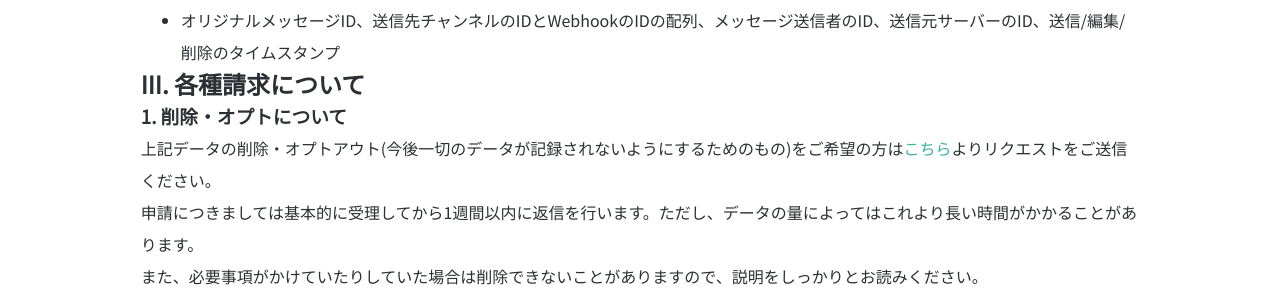
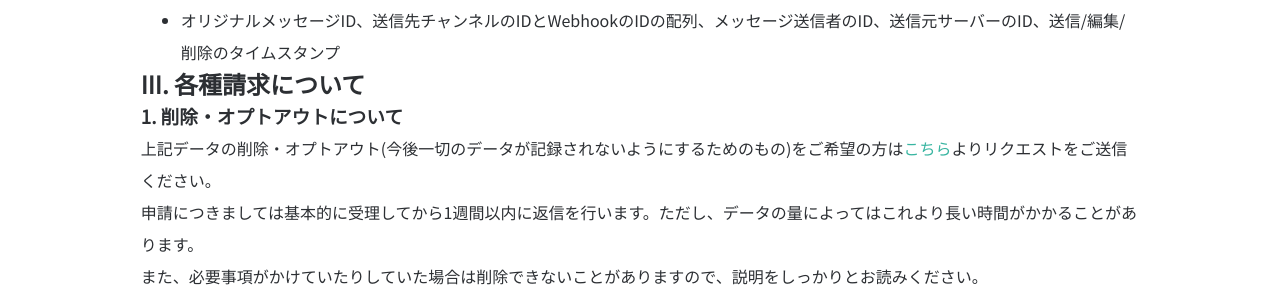
Before and after one commit to SinaKitagami/sinakitagami.github.io, a Jekyll site: the page built from _posts/legal/2023-06-28-bot-privacy-policy.md, in a window 1280 px wide and 900 px high, scrolled down 2640 px. Shown: the part 158-456 px from the top of the window. Built offline with Jekyll 4.4.1, drawn with Linux system fonts in a browser that asks for light colours; nearby versions of some CDN libraries; a script that is not in the unit is left out.

Commit message:
Update 2023-06-28-bot-privacy-policy.md

```diff
--- a/_posts/legal/2023-06-28-bot-privacy-policy.md
+++ b/_posts/legal/2023-06-28-bot-privacy-policy.md
@@ -74,9 +74,9 @@
 
 ## III. 各種請求について
 
-### 1. 削除・オプトについて
+### 1. 削除・オプトアウトについて
 
-上記データの削除・オプトアウト(今後一切のデータが記録されないようにするためのもの)をご希望の方は<a href="https://forms.gle/nmVP2Ry8w71eCuws5" class="a-orange">こちら</a>よりリクエストをご送信ください。<br>申請につきましては基本的に受理してから1週間以内に返信を行います。ただし、データの量によってはこれより長い時間がかかることがあります。<br>また、必要事項がかけていたりしていた場合は削除できないことがありますので、説明をしっかりとお読みください。<br>ただし、一部データに関しては法的な請求などの特段の理由がない限り、削除請求並びにオプトアウトすることはできません。特段の理由がある場合は事前にお問い合わせください。<br>なお、オプトアウトの取り消しは個別での対応とさせていただいております。詳細に関しては手続き終了時にお知らせするものをご確認ください。
+上記データの削除・オプトアウト(今後一切のデータが記録されないようにするためのもの)をご希望の方は<a href="https://forms.office.com/r/QMMtxSfb00" class="a-orange">こちら</a>よりリクエストをご送信ください。<br>申請につきましては基本的に受理してから1週間以内に返信を行います。ただし、データの量によってはこれより長い時間がかかることがあります。<br>また、必要事項がかけていたりしていた場合は削除できないことがありますので、説明をしっかりとお読みください。<br>ただし、一部データに関しては法的な請求などの特段の理由がない限り、削除請求並びにオプトアウトすることはできません。特段の理由がある場合は事前にお問い合わせください。<br>なお、オプトアウトの取り消しは個別での対応とさせていただいております。詳細に関しては手続き終了時にお知らせするものをご確認ください。
 
 ### 2. 開示に関して
 
```
